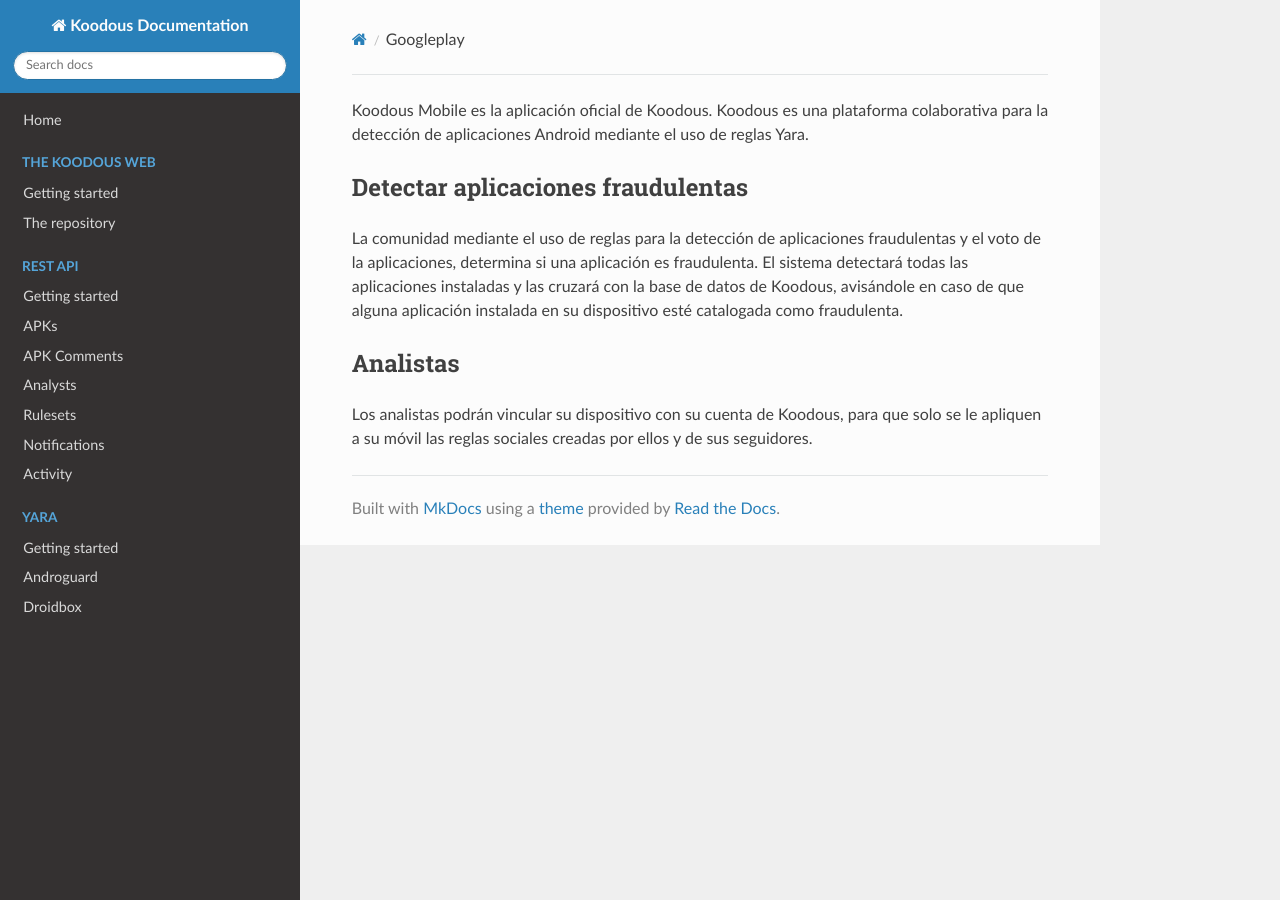
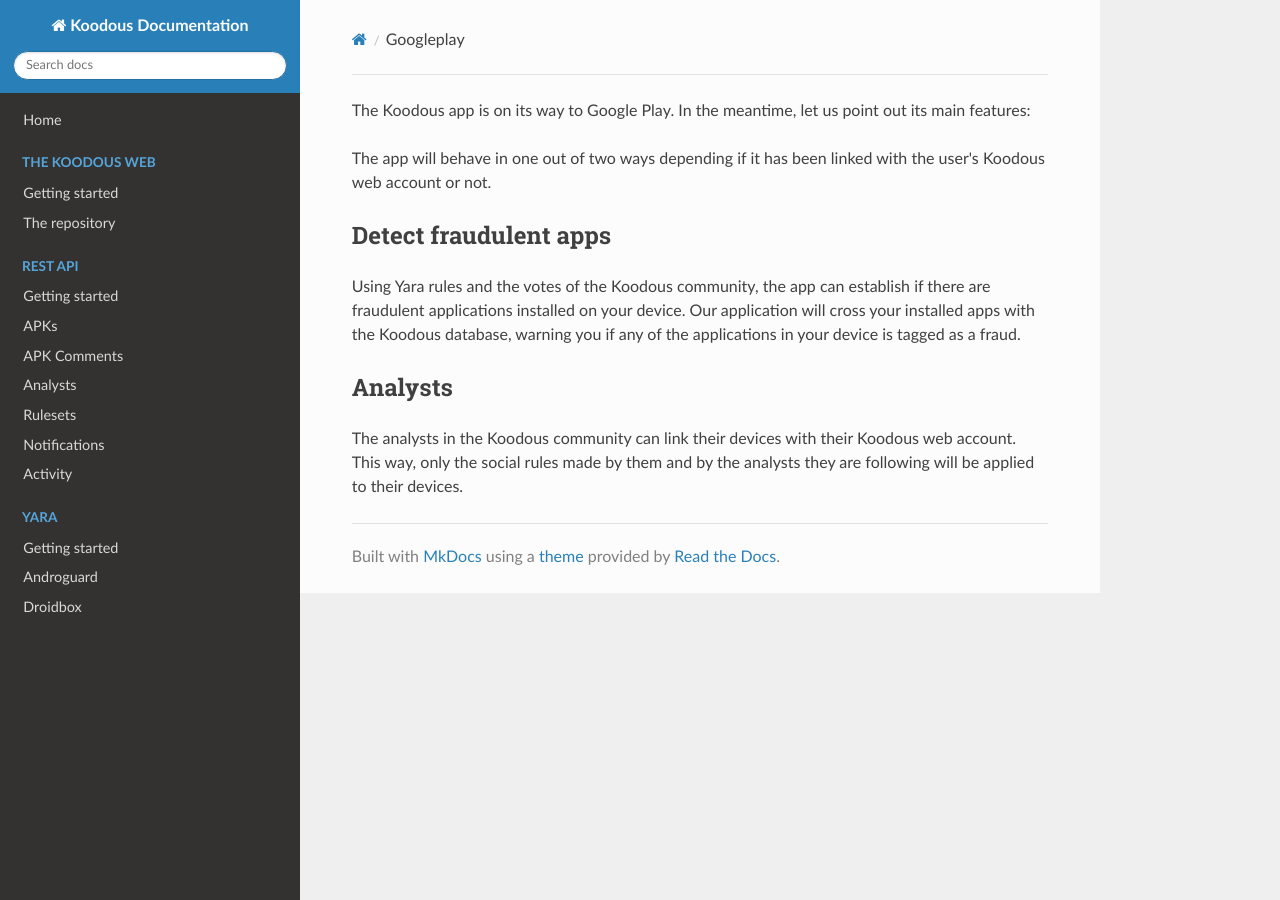
Before and after one commit to Koodous/docs.koodous.com, an MkDocs documentation site: the page built from docs/mobile/googleplay.md, in a window 1280 px wide. Built offline with MkDocs 1.6.1, drawn with Linux system fonts in a browser that asks for light colours; nearby versions of some CDN libraries; old or Windows-style settings are respelled for this version of MkDocs.

Commit message:
Some fixes and translation of the mobile docs.

```diff
--- a/docs/mobile/googleplay.md
+++ b/docs/mobile/googleplay.md
@@ -1,10 +1,11 @@
-Koodous Mobile es la aplicación oficial de Koodous. Koodous es una plataforma colaborativa para la detección de aplicaciones Android mediante el uso de reglas Yara.
+The Koodous app is on its way to Google Play. In the meantime, let us point out its main features:
 
-## Detectar aplicaciones fraudulentas
+The app will behave in one out of two ways depending if it has been linked with the user's Koodous web account or not.
 
-La comunidad mediante el uso de reglas para la detección de aplicaciones fraudulentas y el voto de la aplicaciones, determina si una aplicación es fraudulenta. El sistema detectará todas las aplicaciones instaladas y las cruzará con la base de datos de Koodous, avisándole en caso de que alguna aplicación instalada en su dispositivo esté catalogada como fraudulenta.
+## Detect fraudulent apps
 
+Using Yara rules and the votes of the Koodous community, the app can establish if there are fraudulent applications installed on your device. Our application will cross your installed apps with the Koodous database, warning you if any of the applications in your device is tagged as a fraud.
 
-## Analistas
+## Analysts
 
-Los analistas podrán vincular su dispositivo con su cuenta de Koodous, para que solo se le apliquen a su móvil las reglas sociales creadas por ellos y de sus seguidores.
+The analysts in the Koodous community can link their devices with their Koodous web account. This way, only the social rules made by them and by the analysts they are following will be applied to their devices.
```
Also changed, not shown: docs/web/getting-started.md (+2 -2 lines), docs/web/the-repo.md (+3 -3 lines).
